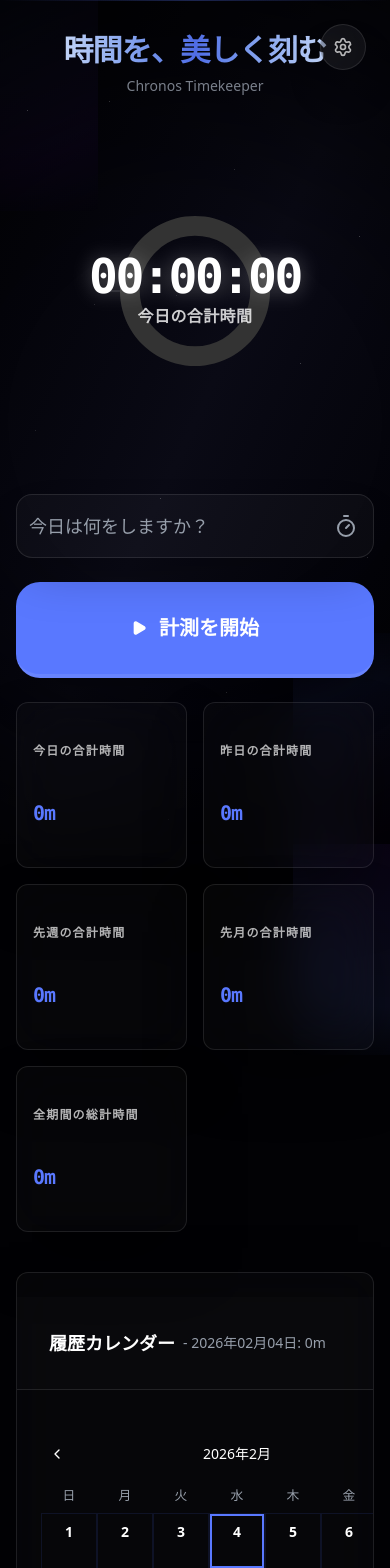
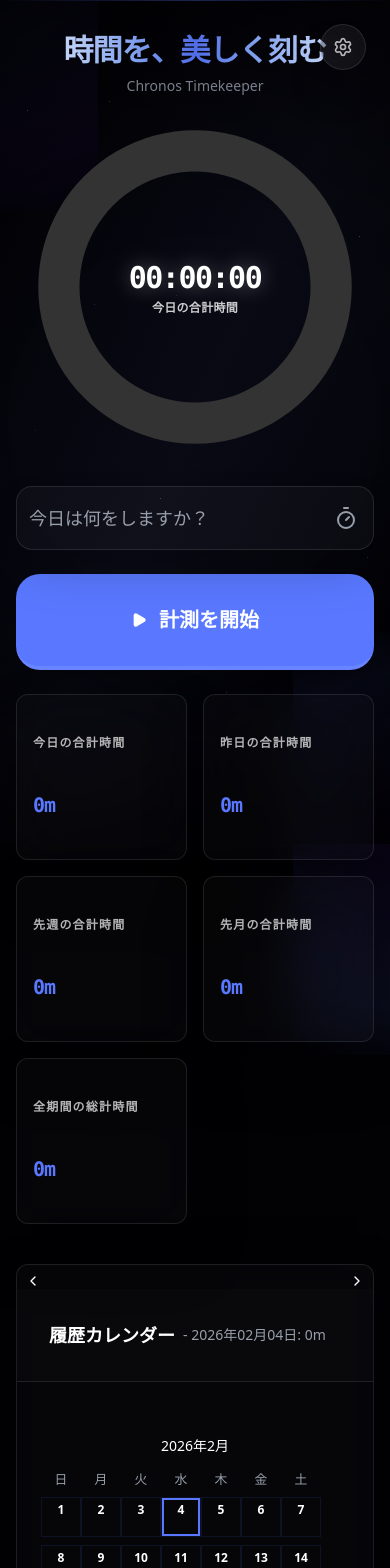
Before and after one commit to honey1001cre/Timekeeper, a Next.js app: page / in a window 390 px wide. Shown: the top 1568 px of the page. Built offline with nearby package versions, Linux system fonts and the light colour scheme.

Commit message:
Mobile: Fix chart label overlap and calendar cutoff on small screens

```diff
--- a/src/components/HistoryCalendar.tsx
+++ b/src/components/HistoryCalendar.tsx
@@ -48,11 +48,17 @@ export const HistoryCalendar = ({ entries, selectedDate, onDateSelect }: History
                     selected={selectedDate}
                     onSelect={onDateSelect}
                     locale={ja}
-                    className="rounded-md border-none shadow-none p-0 mx-auto"
+                    className="rounded-md border-none shadow-none p-0 mx-auto w-full"
                     classNames={{
-                        day: "h-14 w-14 p-0 font-normal aria-selected:opacity-100 flex flex-col items-center justify-start py-1 relative",
+                        day: "h-10 w-10 md:h-14 md:w-14 p-0 font-normal aria-selected:opacity-100 flex flex-col items-center justify-start py-1 relative",
                         day_selected: "bg-primary text-primary-foreground hover:bg-primary hover:text-primary-foreground focus:bg-primary focus:text-primary-foreground",
                         day_today: "bg-accent text-accent-foreground border-2 border-primary/20",
+                        months: "flex flex-col sm:flex-row space-y-4 sm:space-x-4 sm:space-y-0",
+                        month: "space-y-2 w-full",
+                        table: "w-full border-collapse",
+                        head_row: "flex w-full",
+                        head_cell: "text-muted-foreground rounded-md w-10 md:w-14 font-normal text-[0.7rem] md:text-[0.8rem]",
+                        row: "flex w-full mt-1",
                     }}
                     components={{
                         Day: (props) => {
@@ -66,13 +72,13 @@ export const HistoryCalendar = ({ entries, selectedDate, onDateSelect }: History
                             return (
                                 <div
                                     onClick={() => onDateSelect(dayDate)}
-                                    className={`h-14 w-14 flex flex-col items-center justify-between py-2 cursor-pointer transition-colors border border-primary/10 ${intensity} ${isSelected ? 'ring-2 ring-primary ring-inset' : ''} ${isOutside ? 'opacity-10 grayscale pointer-events-none' : 'hover:bg-white/10'}`}
+                                    className={`h-10 w-10 md:h-14 md:w-14 flex flex-col items-center justify-between py-1 md:py-2 cursor-pointer transition-colors border border-primary/10 ${intensity} ${isSelected ? 'ring-2 ring-primary ring-inset' : ''} ${isOutside ? 'opacity-10 grayscale pointer-events-none' : 'hover:bg-white/10'}`}
                                 >
-                                    <span className={`text-sm font-bold ${isOutside ? 'text-white/20' : 'text-white'}`}>
+                                    <span className={`text-xs md:text-sm font-bold ${isOutside ? 'text-white/20' : 'text-white'}`}>
                                         {format(dayDate, 'd')}
                                     </span>
                                     {total > 0 && (
-                                        <span className={`text-[11px] font-black drop-shadow-md ${isOutside ? 'text-white/10' : 'text-white'}`}>
+                                        <span className={`text-[8px] md:text-[11px] font-black drop-shadow-md ${isOutside ? 'text-white/10' : 'text-white'}`}>
                                             {formatDuration(total)}
                                         </span>
                                     )}
--- a/src/components/VisualTimer.tsx
+++ b/src/components/VisualTimer.tsx
@@ -65,34 +65,19 @@ export const VisualTimer = ({
     };
 
     return (
-        <div className="relative w-full aspect-square max-w-[650px] mx-auto">
+        <div className="relative w-full aspect-square max-w-[350px] md:max-w-[650px] mx-auto">
             <ResponsiveContainer width="100%" height="100%">
-                <PieChart margin={{ top: 20, right: 100, bottom: 20, left: 100 }}>
+                <PieChart margin={{ top: 10, right: 10, bottom: 10, left: 10 }}>
                     <Pie
                         data={data}
                         cx="50%"
                         cy="50%"
                         innerRadius="70%"
                         outerRadius="95%"
-                        paddingAngle={5}
+                        paddingAngle={3}
                         isAnimationActive={!isRunning || !isToday}
                         stroke="none"
-                        labelLine={{ stroke: 'rgba(255, 255, 255, 0.2)', strokeWidth: 1 }}
-                        label={({ name, value, x, y, textAnchor }) => {
-                            if (name === 'No Data') return null;
-                            return (
-                                <text
-                                    x={x}
-                                    y={y}
-                                    fill="white"
-                                    textAnchor={textAnchor}
-                                    className="text-[10px] font-bold tracking-tight drop-shadow-[0_1px_2px_rgba(0,0,0,0.5)]"
-                                >
-                                    <tspan x={x} dy="-0.2em" fillOpacity={0.7}>{name}</tspan>
-                                    <tspan x={x} dy="1.2em" fillOpacity={0.4} className="font-mono">{formatDisplayTime(value)}</tspan>
-                                </text>
-                            );
-                        }}
+                        label={false}
                     >
                         {data.map((entry, index) => (
                             <Cell
@@ -108,8 +93,8 @@ export const VisualTimer = ({
                                     <g>
                                         <text
                                             x={cx}
-                                            y={cy - 15}
-                                            className="fill-white text-5xl font-black font-mono tracking-tighter drop-shadow-[0_0_10px_rgba(255,255,255,0.3)]"
+                                            y={cy - 10}
+                                            className="fill-white text-3xl md:text-5xl font-black font-mono tracking-tighter drop-shadow-[0_0_10px_rgba(255,255,255,0.3)]"
                                             textAnchor="middle"
                                             dominantBaseline="central"
                                         >
@@ -117,8 +102,8 @@ export const VisualTimer = ({
                                         </text>
                                         <text
                                             x={cx}
-                                            y={cy + 25}
-                                            className="fill-white/80 text-base font-semibold tracking-wide"
+                                            y={cy + 20}
+                                            className="fill-white/80 text-xs md:text-base font-semibold tracking-wide"
                                             textAnchor="middle"
                                             dominantBaseline="central"
                                         >
```
